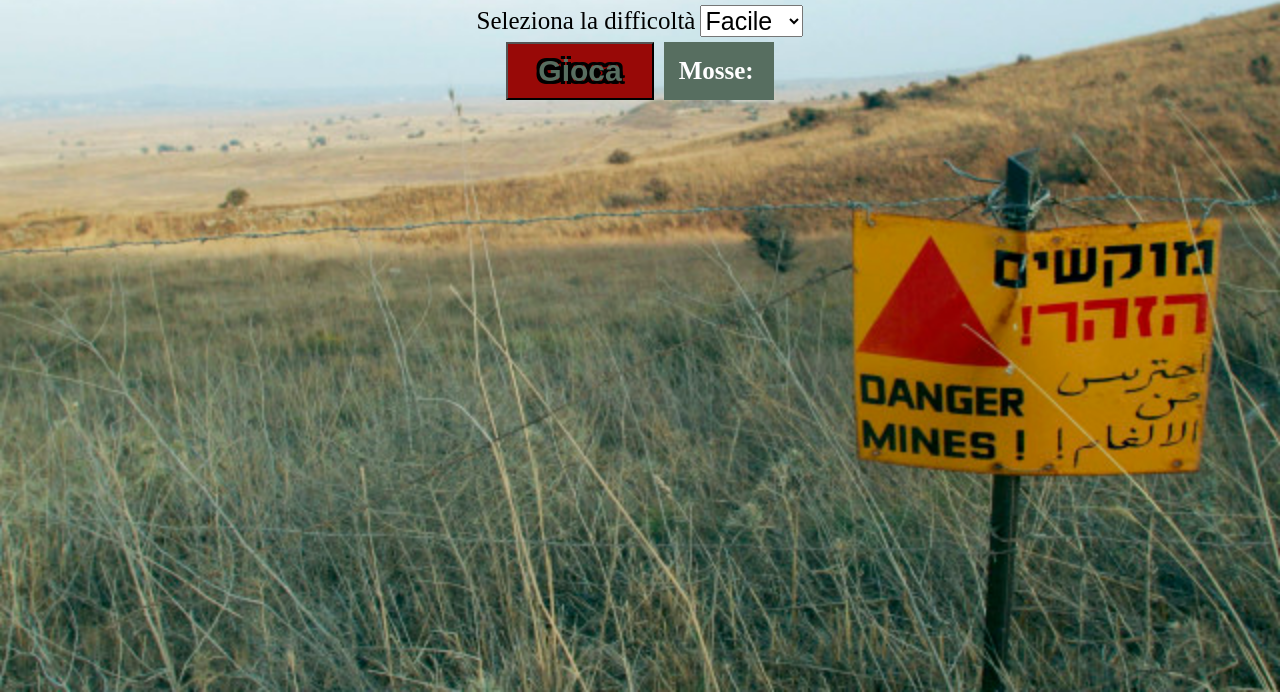
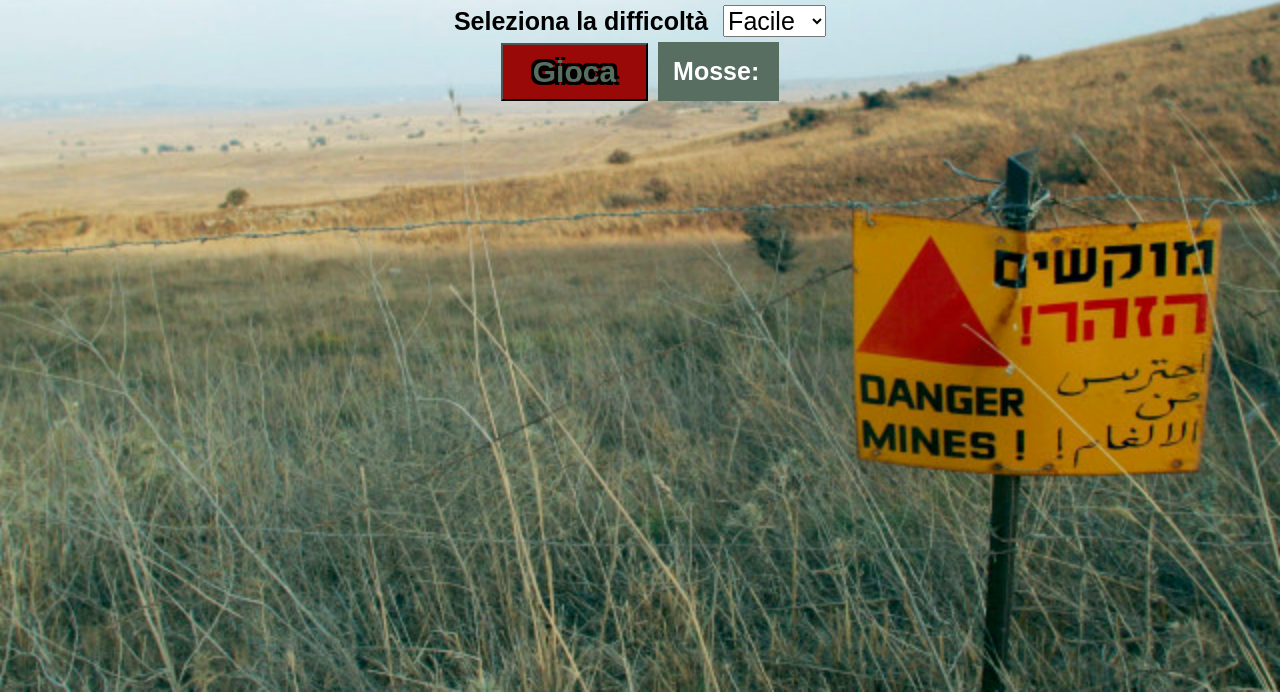
Before and after one commit to FedericaSidoti/js-campominato-dom, a plain HTML site: page index.html in a window 1280 px wide. Shown: the part 108-800 px from the top of the page. Drawn offline with Linux system fonts and the light colour scheme.

Commit message:
FIX- font and minor css adjustment

```diff
--- a/css/style.css
+++ b/css/style.css
@@ -13,6 +13,7 @@ body {
     height: 100vh;
     overflow: hidden;
     padding: 20px;
+    font-family: Arial, Helvetica, sans-serif;
 }
 
 /*HEADER*/
@@ -53,11 +54,13 @@ body {
     display: flex;
     align-items: center;
     justify-content: center;
+    gap: 10px;
 }
 
 .label-levels {
     font-size: 25px;
     margin-right: 5px;
+    font-weight: bold;
 }
 
 .select {
@@ -161,6 +164,10 @@ body {
     display: none;
 }
 
+.h2 {
+    text-align: center;
+}
+
 .btn-close-wrapper {
     position: relative;
 }
```
